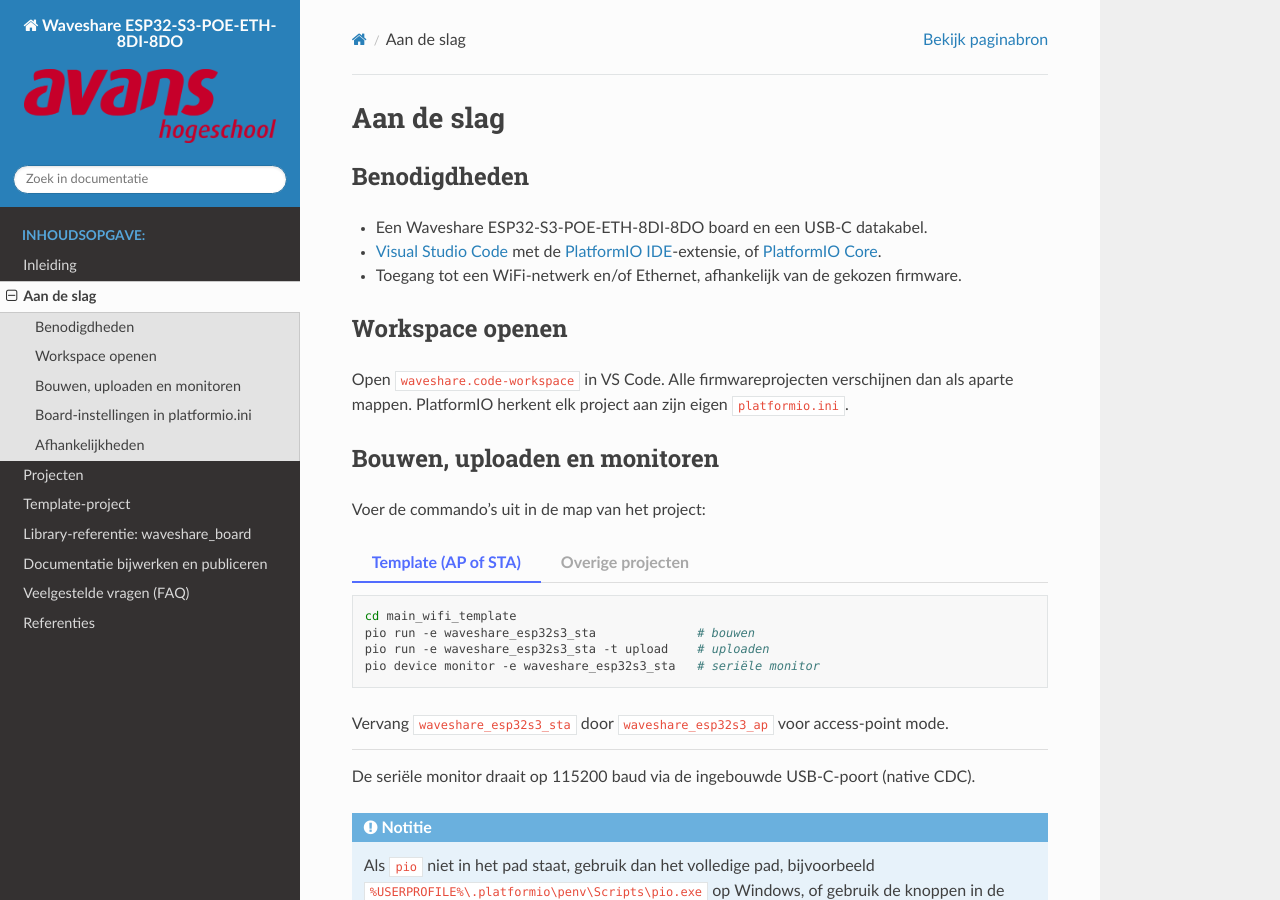
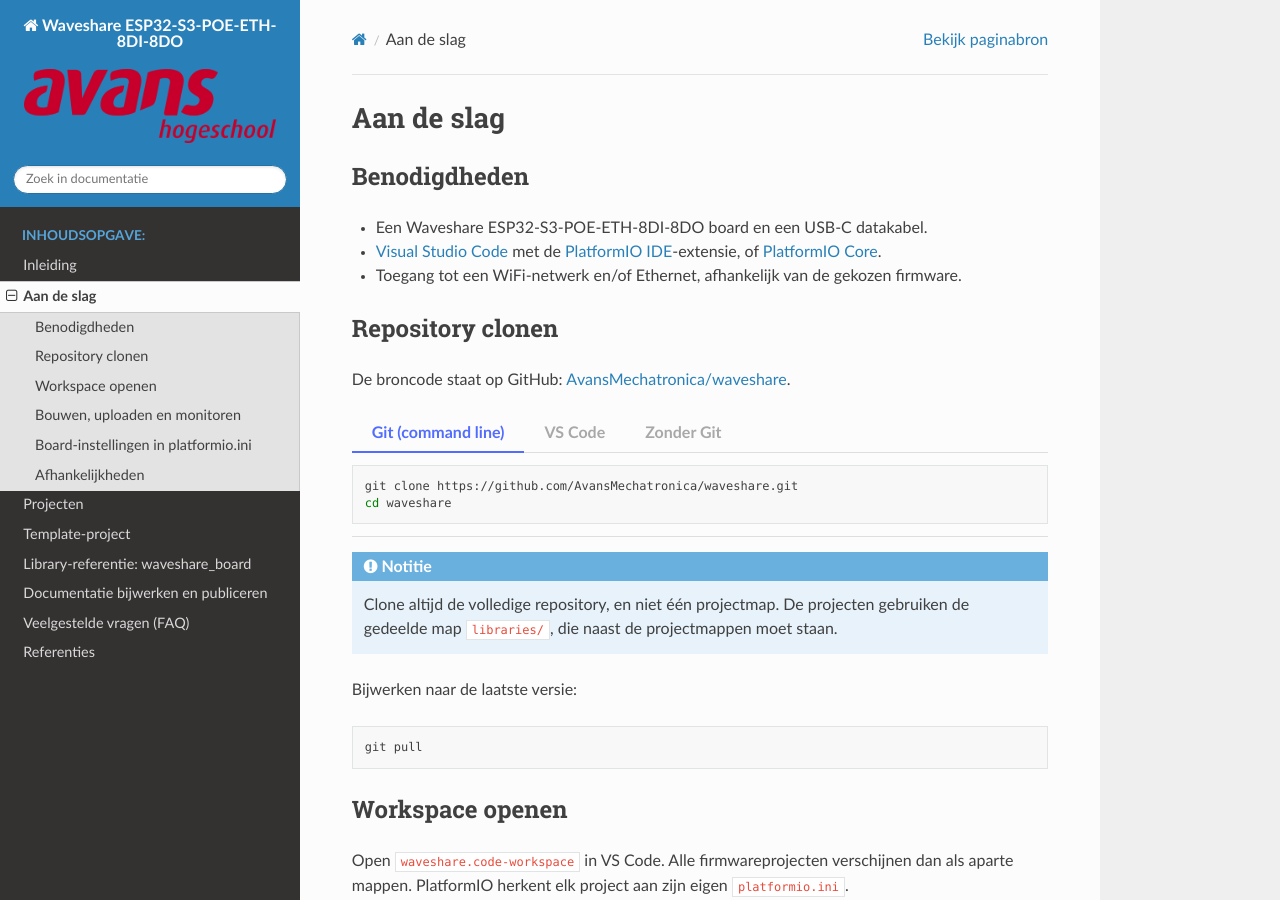
Before and after one commit to AvansMechatronica/waveshare, a Sphinx documentation site: the page built from documentation/documentation/getting_started.md, in a window 1280 px wide and 900 px high. Built offline with Sphinx 7.4.7 and the Read the Docs theme 3.1.0, drawn with Linux system fonts in a browser that asks for light colours.

Commit message:
Add clone instructions to documentation
Co-Authored-By: Claude Opus 5.5 <noreply@anthropic.com>

````diff
--- a/documentation/documentation/getting_started.md
+++ b/documentation/documentation/getting_started.md
@@ -7,6 +7,45 @@
   [PlatformIO IDE](https://platformio.org/install/ide?install=vscode)-extensie,
   of [PlatformIO Core](https://platformio.org/install/cli).
 - Toegang tot een WiFi-netwerk en/of Ethernet, afhankelijk van de gekozen firmware.
+
+## Repository clonen
+
+De broncode staat op GitHub:
+[AvansMechatronica/waveshare](https://github.com/AvansMechatronica/waveshare).
+
+::::{tab-set}
+
+:::{tab-item} Git (command line)
+```bash
+git clone https://github.com/AvansMechatronica/waveshare.git
+cd waveshare
+```
+:::
+
+:::{tab-item} VS Code
+1. Open het Command Palette (`Ctrl+Shift+P`) en kies **Git: Clone**.
+2. Plak `https://github.com/AvansMechatronica/waveshare.git`.
+3. Kies een map en open daarna de gekloonde repository.
+:::
+
+:::{tab-item} Zonder Git
+Download de code als ZIP via
+[Code → Download ZIP](https://github.com/AvansMechatronica/waveshare/archive/refs/heads/main.zip)
+en pak het bestand uit.
+:::
+
+::::
+
+:::{note}
+Clone altijd de volledige repository, en niet één projectmap. De projecten
+gebruiken de gedeelde map `libraries/`, die naast de projectmappen moet staan.
+:::
+
+Bijwerken naar de laatste versie:
+
+```bash
+git pull
+```
 
 ## Workspace openen
 
````
